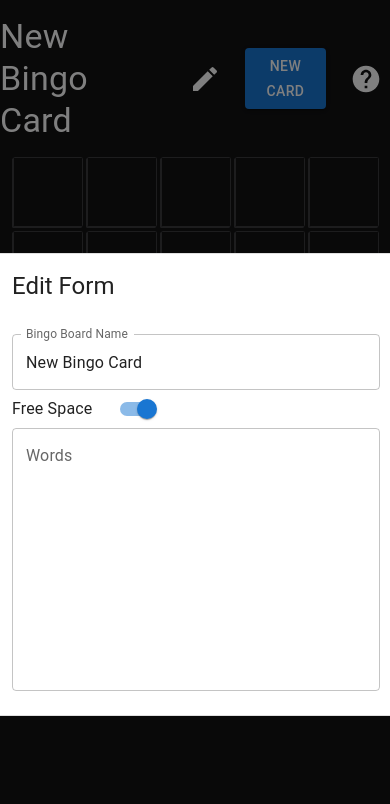
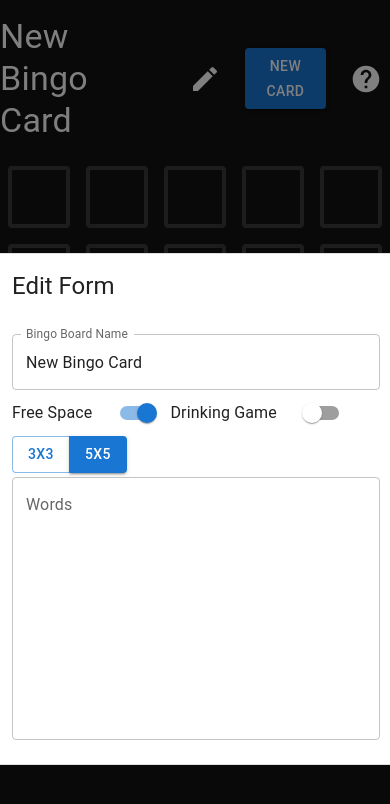
Before and after one commit to tconnole/bingo-board, a React (Create React App) app: page / in a window 390 px wide. Both pictures are taken after a click on the button 204 px from the left and 78 px from the top of the page. Shown: the top 804 px of the page. Built offline with nearby package versions, Linux system fonts and the light colour scheme.

Commit message:
added new settings and tweaked how scaling works for new bingo board sizes

```diff
--- a/src/library/BingoCardReducer/BingoCardReducer.tsx
+++ b/src/library/BingoCardReducer/BingoCardReducer.tsx
@@ -13,34 +13,36 @@ export interface BingoCardState {
     currentPositions: string[][] | undefined;
     currentSelected: boolean[][] | undefined;
     currentDrinkRules: DrinkRule[][] | undefined;
+    drinkingGame: boolean;
+    size: number;
 }
 
 export interface BingoCardAction {
-    type: 'updateTitle' | 'toggleFreeSpace' | 'toggleSelected' | 'generateNewCard' | 'setWords';
+    type: 'updateTitle' | 'toggleFreeSpace' | 'toggleSelected' | 'generateNewCard' | 'setWords' | 'setSize' | 'toggleDrinkingGame';
     payload?: any;
 }
 
 export const BingoCardContext = createContext<{state?: BingoCardState, dispatch?: Dispatch<BingoCardAction>}>({});
 
-function generateDrinkRules() {
+export function GenerateDrinkRules(size: number, drinkingGame: boolean) {
     const tempDrinkRules: DrinkRule[][] = [];
-    for (let i=0; i < 5; i++) {
-        for (let ii=0; ii < 5; ii++) {
+    for (let i=0; i < size; i++) {
+        for (let ii=0; ii < size; ii++) {
             if (ii === 0) {
-                tempDrinkRules.push([RandomDrinkRule()]);
+                tempDrinkRules.push([(drinkingGame ? RandomDrinkRule() : DrinkRule.None)]);
             } else {
-                tempDrinkRules[i].push(RandomDrinkRule());
+                tempDrinkRules[i].push(drinkingGame ? RandomDrinkRule() : DrinkRule.None);
             }
         }
     }
     return tempDrinkRules;
 }
 
-function generateNewPositions(words: string[]) {
+export function GenerateNewPositions(words: string[], size: number) {
     const tempPositions: string[][] = [];
     const selectedWords: string[] = [];
-    for (let i=0; i < 5; i++) {
-        for (let ii=0; ii < 5; ii++) {
+    for (let i=0; i < size; i++) {
+        for (let ii=0; ii < size; ii++) {
             let randomWord: string = '';
             let wordFound = false;
             while(!wordFound && selectedWords.length < words.length) {
@@ -60,6 +62,21 @@ function generateNewPositions(words: string[]) {
         }
     }
     return tempPositions;
+}
+
+export function GenerateSelected(size: number, freeSpace: boolean) {
+    const tempSelected: boolean[][] = [];
+    for (let i=0; i < size; i++) {
+        for (let ii=0; ii < size; ii++) {
+            if (ii === 0) {
+                tempSelected.push([false]);
+            } else if (freeSpace && Math.floor(size / 2) === i && Math.floor(size / 2) === ii) {
+                tempSelected[i].push(true)
+            } else {
+                tempSelected[i].push(false);
+            }
+        }}
+        return tempSelected;
 }
 
 function bingoCardReducer(state: BingoCardState, action: BingoCardAction) {
@@ -82,14 +99,24 @@ function bingoCardReducer(state: BingoCardState, action: BingoCardAction) {
         case 'generateNewCard':
             return {
                 ...state,
-                currentPositions: generateNewPositions(state.words),
-                currentSelected: undefined,
-                currentDrinkRules: generateDrinkRules()
+                currentPositions: GenerateNewPositions(state.words, state.size),
+                currentSelected: GenerateSelected(state.size, state.freeSpace),
+                currentDrinkRules: GenerateDrinkRules(state.size, state.drinkingGame)
             }
         case 'setWords':
             return {
                 ...state,
                 words: action.payload,
+            }
+        case 'setSize':
+            return {
+                ...state,
+                size: action.payload
+            }
+        case 'toggleDrinkingGame':
+            return {
+                ...state,
+                drinkingGame: !state.drinkingGame
             }
     }
 
@@ -104,7 +131,9 @@ function BingoCardReducer(props: BingoCardReducerProps) {
         words: [],
         currentPositions: undefined,
         currentSelected: undefined,
-        currentDrinkRules: undefined
+        currentDrinkRules: undefined,
+        drinkingGame: false,
+        size: 5
 }
     const location = window.location.href
     if (location.includes('?')) {
--- a/src/library/Card/Card.css
+++ b/src/library/Card/Card.css
@@ -1,31 +1,10 @@
 .Card-row {
     display: flex;
     flex-direction: row;
-    gap: 1rem;
 }
-/* sx={{display: 'flex', flexDirection: 'column', gap: '1rem', width: '100%'}} */
 
 .Card-container {
     display: flex;
     flex-direction: column;
-    gap: 1rem;
     width: 100%;
 }
-
-.Card-Chip {
-    width: 16%;
-}
-
-@media only screen and (max-width: 650px) {
-    .Card-row {
-       gap: 0.25rem;
-    }
-
-    .Card-container {
-        gap: 0.25rem;
-    }
-
-    .Card-Chip {
-        width: 18%;
-    }
-}
--- a/src/library/Card/Card.tsx
+++ b/src/library/Card/Card.tsx
@@ -1,5 +1,5 @@
 import { Box } from "@mui/material";
-import { BingoCardContext } from "../BingoCardReducer/BingoCardReducer";
+import { BingoCardContext, GenerateDrinkRules, GenerateNewPositions, GenerateSelected } from "../BingoCardReducer/BingoCardReducer";
 import { useContext } from "react";
 import CardChip from "../CardChip/CardChip";
 import './Card.css';
@@ -8,33 +8,18 @@ import { DrinkRule, RandomDrinkRule } from "../CardChip/CardChipDrinkRule";
 function Card() {
     const bingoCard = useContext(BingoCardContext);
     const freeSpace = bingoCard.state?.freeSpace ?? false;
+    const drinkingRules = bingoCard.state?.drinkingGame ?? false;
+    const size = bingoCard.state?.size ?? 5;
+    const words = bingoCard.state?.words ?? [];
     const selected: boolean[][] = bingoCard.state?.currentSelected
         ??
-        [
-            [false, false, false, false, false],
-            [false, false, false, false, false],
-            [false, false, freeSpace, false, false],
-            [false, false, false, false, false],
-            [false, false, false, false, false]
-        ];
+        GenerateSelected(size, freeSpace);
     const labels: string[][] = bingoCard.state?.currentPositions
         ??
-        [
-            ['', '', '', '', ''],
-            ['', '', '', '', ''],
-            ['', '', freeSpace ? 'free space' : '', '', ''],
-            ['', '', '', '', ''],
-            ['', '', '', '', ''],
-        ];
+        GenerateNewPositions(words, size);
     const drinkRules: DrinkRule[][] = bingoCard.state?.currentDrinkRules
         ??
-        [
-            [DrinkRule.None, DrinkRule.None, DrinkRule.None, DrinkRule.None, DrinkRule.None],
-            [DrinkRule.None, DrinkRule.None, DrinkRule.None, DrinkRule.None, DrinkRule.None],
-            [DrinkRule.None, DrinkRule.None, DrinkRule.None, DrinkRule.None, DrinkRule.None],
-            [DrinkRule.None, DrinkRule.None, DrinkRule.None, DrinkRule.None, DrinkRule.None],
-            [DrinkRule.None, DrinkRule.None, DrinkRule.None, DrinkRule.None, DrinkRule.None]
-        ];
+        GenerateDrinkRules(size, drinkingRules );
 
     const clickChip = (pos: number[]) => {
         if (bingoCard.dispatch) {
@@ -47,7 +32,14 @@ function Card() {
 
     return  (
     <div className="Card-container">
-        <div className="Card-row" style={{width: '100%', display: 'flex', alignItems: 'center', justifyContent: 'center'}}>
+        {
+            selected.map((row, i) => (
+                <div className="Card-row" style={{width: '100%', display: 'flex', alignItems: 'center', justifyContent: 'center'}}>
+                     {row.map((chip, index) => <div onClick={() => clickChip([i, index])} style={{flexGrow: 1}} key={`${i}-${index}`}><CardChip drinkRule={drinkRules[i][index]} selected={chip} label={labels[i][index]}></CardChip></div>)}
+                 </div>
+            ))
+        }
+        {/* <div className="Card-row" style={{width: '100%', display: 'flex', alignItems: 'center', justifyContent: 'center'}}>
             {selected[0].map((chip, index) => <div onClick={() => clickChip([0, index])} className="Card-Chip" key={`0-${index}`}><CardChip drinkRule={drinkRules[0][index]} selected={chip} label={labels[0][index]}></CardChip></div>)}
         </div>
         <div className="Card-row" style={{width: '100%', display: 'flex', alignItems: 'center', justifyContent: 'center'}}>
@@ -61,7 +53,7 @@ function Card() {
         </div>
         <div className="Card-row" style={{width: '100%', display: 'flex', alignItems: 'center', justifyContent: 'center'}}>
             {selected[4].map((chip, index) => <div onClick={() => clickChip([4, index])} className="Card-Chip" key={`4-${index}`}><CardChip drinkRule={drinkRules[4][index]} selected={chip} label={labels[4][index]}></CardChip></div>)}
-        </div>
+        </div> */}
     </div>
     );
 }
--- a/src/library/CardChip/CardChip.css
+++ b/src/library/CardChip/CardChip.css
@@ -6,7 +6,10 @@
     align-items: center;
     justify-content: 'center';
     position: relative;
-    background-color: #3a3a3c;
+    /* background-color: #3a3a3c; */
+    container-type: inline-size;
+    container-name: CardChip;
+    /* contain */
 }
 
 .CardChip-Chip {
@@ -20,49 +23,17 @@
      border: 0.25rem solid #3a3a3c;
      border-radius: 0.25rem;
      transition: all 0.2s linear;
+     margin: 0.5rem;
 }
 
 .CardChip-position {
-    top: -3px;
-    bottom: 3px;
-    right: -3px;
-    left: 3px;
-}
-
-.CardChip-position-selected {
     top: 0;
     bottom: 0;
     right: 0;
     left: 0;
 }
 
-@media only screen and (max-width: 650px) {
-    .CardChip-container {
-        width: 100%;
-        aspect-ratio: 1;
-        border-radius: 0.1rem;
-        display: flex;
-        align-items: center;
-        justify-content: 'center';
-        position: relative;
-        font-size: x-small;
-    }
-
-    .CardChip-Chip {
-        border: 0.1rem solid #3a3a3c;
-        border-radius: 0.1rem;
-        outline-width: 0.1rem !important;
-    }
-
-    .CardChip-position {
-        top: -1px;
-        bottom: 1px;
-        right: -1px;
-        left: 1px;
-    }
-}
-
-@media only screen and (max-width: 730px) {
+@container CardChip (max-width: 200px) {
     .DrinkRule-text {
         display: none
     }
--- a/src/library/CardChip/CardChip.tsx
+++ b/src/library/CardChip/CardChip.tsx
@@ -27,7 +27,7 @@ function CardChip(props: CardChipProps) {
             <div
                 className="CardChip-container" style={{position: 'relative', color: !props.selected ? 'white' : 'black',}}>
                     <div
-                        className={`CardChip-Chip ${props.selected ? 'CardChip-position-selected' : 'CardChip-position'}`}
+                        className={`CardChip-Chip CardChip-position`}
                         style={{
                             color: !props.selected ? 'white' : 'black',
                             backgroundColor: props.selected ? backgroundColor() : '#121213',
--- a/src/library/Header/Header.css
+++ /dev/null
@@ -1,3 +0,0 @@
-.test {
-    color: #e9e9e9
-}
--- a/src/library/Header/Header.tsx
+++ b/src/library/Header/Header.tsx
@@ -2,7 +2,7 @@ import { useContext, useState } from "react"
 import { BingoCardContext } from "../BingoCardReducer/BingoCardReducer"
 import IconButton from '@mui/material/IconButton';
 import EditIcon from '@mui/icons-material/Edit';
-import { Box, Card, CardContent, CardHeader, Modal, Switch, TextField, Typography } from "@mui/material";
+import { Box, Button, ButtonGroup, Card, CardContent, CardHeader, Modal, Switch, TextField, Typography } from "@mui/material";
 import GenerateBingoCard from "../GenerateBingoCard/GenerateBingoCard";
 import Help from "./Help";
 
@@ -12,6 +12,8 @@ function Header() {
     const [open, setOpen] = useState<boolean>(false);
     const title = bingoCard.state?.name ?? 'N/A';
     const freeSpace = bingoCard.state?.freeSpace ?? true;
+    const drinkingGame = bingoCard.state?.drinkingGame ?? false;
+    const size = bingoCard.state?.size ?? 5;
     const words = bingoCard.state?.words.join(',') ?? '';
 
     const handleClose = () => {
@@ -27,6 +29,18 @@ function Header() {
     const updateFreeSpace = () => {
         if (bingoCard.dispatch) {
             bingoCard.dispatch({type: 'toggleFreeSpace'})
+        }
+    }
+
+    const updateDrinkingGame = () => {
+        if (bingoCard.dispatch) {
+            bingoCard.dispatch({type: 'toggleDrinkingGame'})
+        }
+    }
+
+    const updateSize = (n: number) => {
+        if (bingoCard.dispatch) {
+            bingoCard.dispatch({type: 'setSize', payload: n});
         }
     }
 
@@ -46,12 +60,20 @@ function Header() {
         <Modal open={open} onClose={handleClose}>
             <Card variant="outlined" sx={{position: 'absolute', width: '400px', left: 'calc(50% - 200px)', top: '30%', backgroundColor: '#ffffff'}}>
                 <CardHeader title='Edit Form'></CardHeader>
-                <CardContent>
+                <CardContent sx={{display: 'flex', flexDirection: 'row', flexWrap: 'wrap', gap: '0.25rem'}}>
                     <TextField style={{width: '100%'}} id="outline-title" label="Bingo Board Name" onChange={(event) => updateTitle(event.target.value)} value={title} />
                     <Box sx={{display: 'flex', flexDirection: 'row', gap: '1rem', alignItems: 'center'}}>
                         <Typography>Free Space</Typography>
                         <Switch onChange={updateFreeSpace} checked={freeSpace} />
                     </Box>
+                    <Box sx={{display: 'flex', flexDirection: 'row', gap: '1rem', alignItems: 'center'}}>
+                        <Typography>Drinking Game</Typography>
+                        <Switch onChange={updateDrinkingGame} checked={drinkingGame} />
+                    </Box>
+                    <ButtonGroup>
+                        <Button onClick={() => updateSize(3)} variant={size === 3 ? 'contained' : 'outlined'}>3x3</Button>
+                        <Button onClick={() => updateSize(5)} variant={size === 5 ? 'contained' : 'outlined'}>5x5</Button>
+                    </ButtonGroup>
                     <TextField style={{width: '100%'}} multiline label='Words' rows={10} variant="outlined" onChange={(event) => updateWords(event.target.value)} value={words}></TextField>
                 </CardContent>
             </Card>
```
